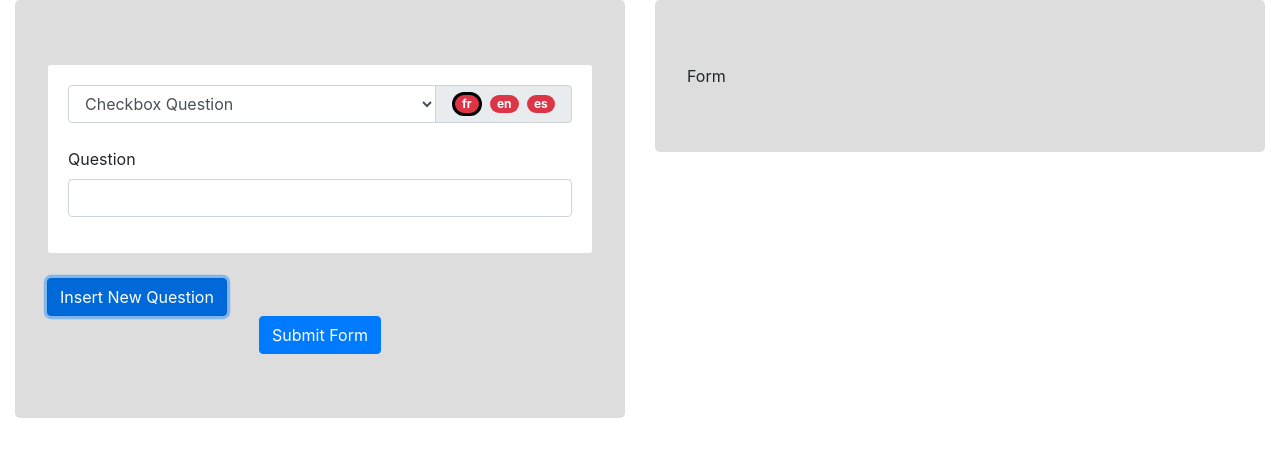
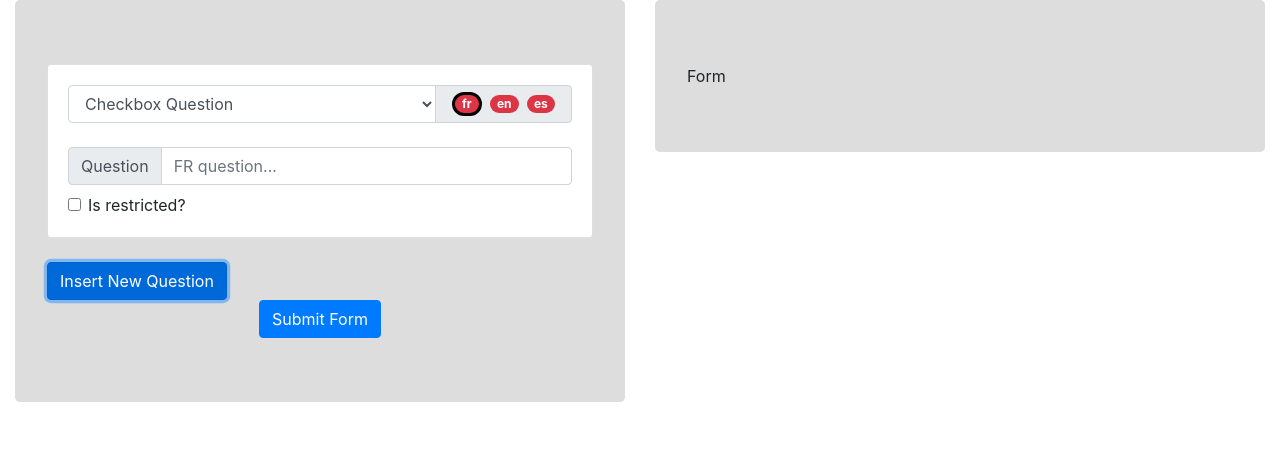
Before and after one commit to ChagnonSebastien/dynamic-forms, a React (Create React App) app: page / in a window 1280 px wide. Both pictures are taken after a click on the button "Insert New Question". Shown: the top 456 px of the page. Built offline with nearby package versions, Linux system fonts and the light colour scheme.

Commit message:
Added a restricted field in the checkbox form element

```diff
--- a/src/form-builder/CheckboxBuilder.js
+++ b/src/form-builder/CheckboxBuilder.js
@@ -1,6 +1,6 @@
 import React from 'react';
 import PropTypes from 'prop-types';
-import { Form } from 'react-bootstrap';
+import { Form, InputGroup, Col } from 'react-bootstrap';
 
 export const checkFields = (data, language) => {
   if (!data || !data.questions) {
@@ -24,11 +24,16 @@ const CheckboxBuilder = ({ id, data, setForm, language }) => {
 
   return (
     <Form>
-      <Form.Group controlId="questionText">
-        <Form.Label>Question</Form.Label>
+      <Form.Row>
+        <Col>
+          <InputGroup className="mb-2">
+            <InputGroup.Prepend>
+              <InputGroup.Text>Question</InputGroup.Text>
+            </InputGroup.Prepend>
             <Form.Control
               type="text"
               value={question}
+              placeholder={`${language.toUpperCase()} question...`}
               onChange={(event) => {
                 event.persist();
                 setForm((prefForm) => prefForm.map((question) => {
@@ -61,7 +66,75 @@ const CheckboxBuilder = ({ id, data, setForm, language }) => {
                 }));
               }}
             />
-      </Form.Group>
+          </InputGroup>
+        </Col>
+      </Form.Row>
+      <Form.Row>
+        <Col xs="auto">
+          <Form.Check
+            type="checkbox"
+            label="Is restricted?"
+            onChange={(event) => {
+              event.persist();
+              setForm((prefForm) => prefForm.map((question) => {
+                if (question.id === id) {
+                  const { data, ...otherQuestionProps } = question;
+                  const { required, ...otherDataProps } = data;
+                  if (!required) {
+                    return {
+                      data: {
+                        required: { status: event.target.checked, value: true },
+                        ...otherDataProps,
+                      },
+                      ...otherQuestionProps,
+                    }
+                  }
+
+                  return {
+                    data: {
+                      required: { status: event.target.checked, value: required.value },
+                      ...otherDataProps,
+                    },
+                    ...otherQuestionProps,
+                  }
+                }
+                return question;
+              }));
+            }}
+          />
+        </Col>
+        {data.required && data.required.status
+          ? (
+            <Col>
+              <Form.Label>
+                Answer Must Be:
+              </Form.Label>
+              <Form.Control
+                as="select"
+                value={data.required.value}
+                onChange={(event) => {
+                  event.persist();
+                  setForm((prefForm) => prefForm.map((question) => {
+                    if (question.id === id) {
+                      const { data, ...otherQuestionProps } = question;
+                      return {
+                        data: {
+                          ...data,
+                          required: { status: true, value: event.target.value === 'true' },
+                        },
+                        ...otherQuestionProps,
+                      }
+                    }
+                    return question;
+                  }));
+                }}
+              >
+                <option value={true}>True</option>
+                <option value={false}>False</option>
+              </Form.Control>
+            </Col>
+          ) : null}
+      </Form.Row>
     </Form>
   );
 };
@@ -74,6 +147,10 @@ CheckboxBuilder.propTypes = {
       language: PropTypes.string.isRequired,
       text: PropTypes.string.isRequired,
     })),
+    restricted: PropTypes.arrayOf(PropTypes.shape({
+      status: PropTypes.bool.isRequired,
+      value: PropTypes.bool.isRequired,
+    })),
   }).isRequired,
   setForm: PropTypes.func.isRequired,
 };
```
Lines whose indentation alone changed are shown as unchanged.
